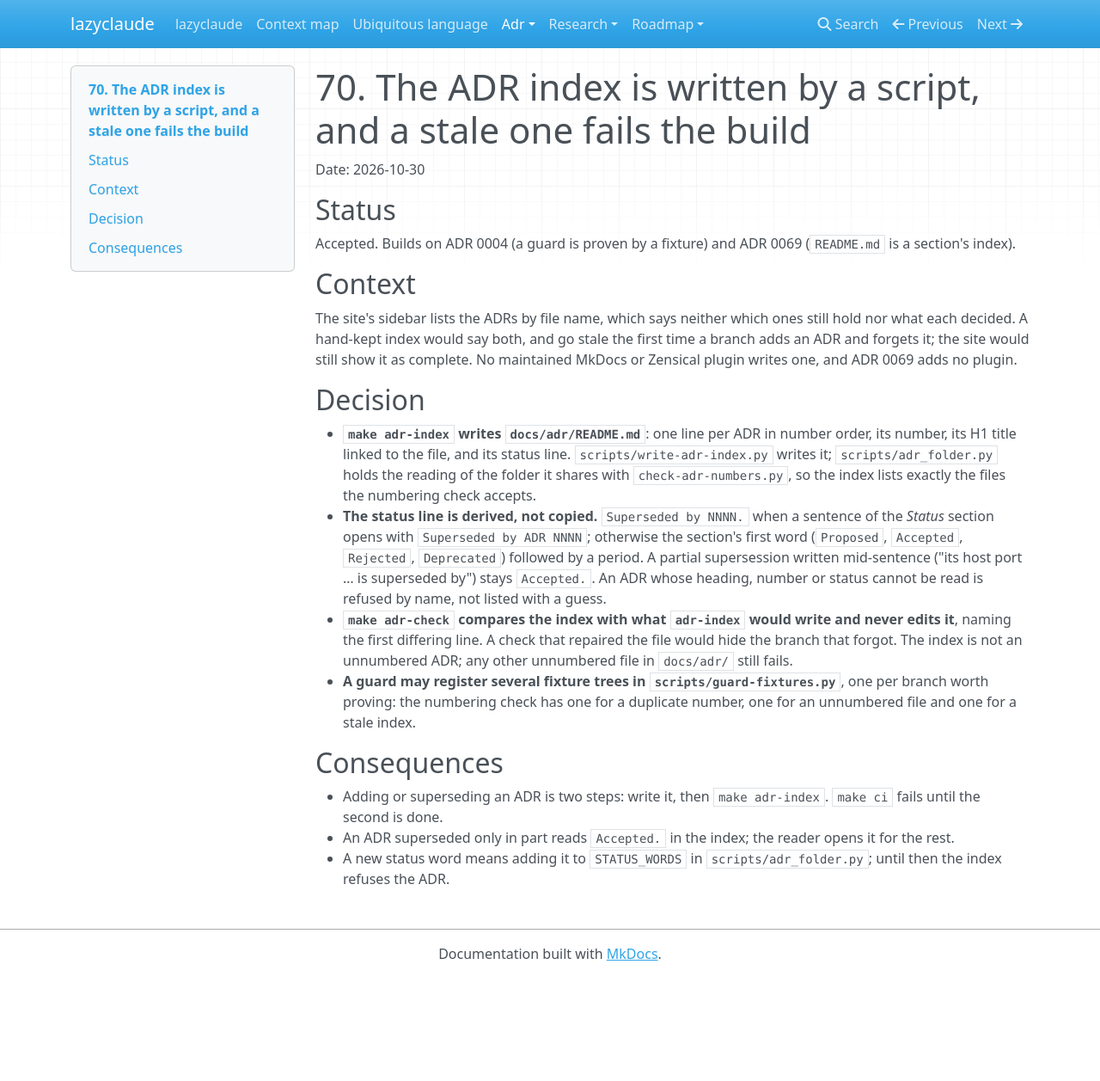
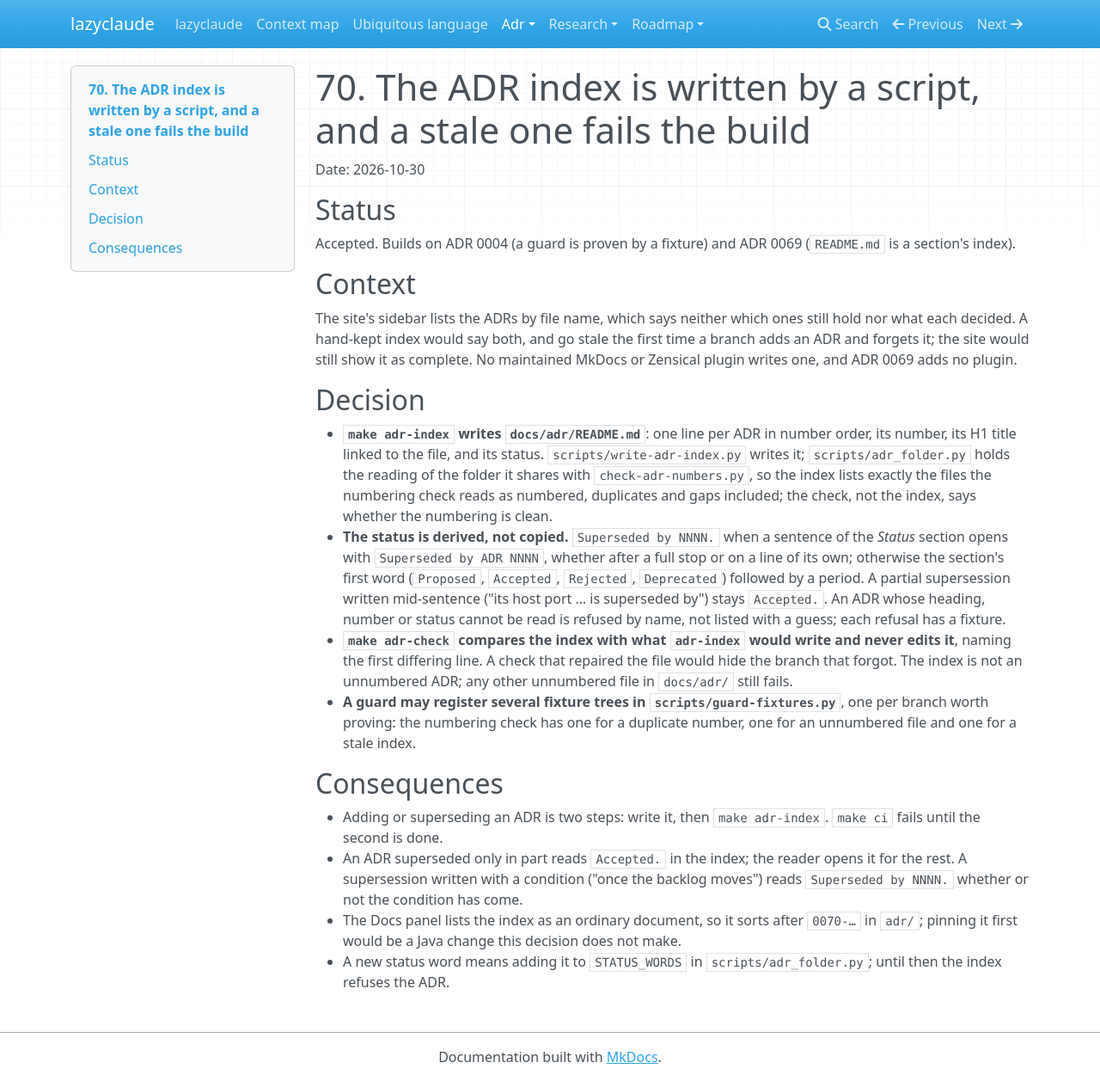
Before and after one commit to maxenceng/lazyclaude, an MkDocs documentation site: the page built from docs/adr/0070-the-adr-index-is-written-by-a-script-and-a-stale-one-fails-the-build.md, in a window 1280 px wide and 1257 px high. Shown: the whole window at 86% size. Built offline with MkDocs 1.6.1, drawn with Linux system fonts in a browser that asks for light colours; nearby versions of some CDN libraries.

Commit message:
The ADR index reads a supersession on its own line, and every refusal has a fixture
A status of `Accepted` followed by a `Superseded by ADR NNNN` line was listed as
Accepted, and the check agreed with it. The harness now refuses a guard registered with
no fixture tree, a missing final newline is named in the stale message, and the
heading, status and status-word refusals each trip a fixture.

Co-Authored-By: Claude Opus 5.5 <noreply@anthropic.com>

```diff
--- a/docs/adr/0070-the-adr-index-is-written-by-a-script-and-a-stale-one-fails-the-build.md
+++ b/docs/adr/0070-the-adr-index-is-written-by-a-script-and-a-stale-one-fails-the-build.md
@@ -15,12 +15,14 @@ show it as complete. No maintained MkDocs or Zensical plugin writes one, and ADR
 ## Decision
 
 - **`make adr-index` writes `docs/adr/README.md`**: one line per ADR in number order, its number, its H1 title linked to
-  the file, and its status line. `scripts/write-adr-index.py` writes it; `scripts/adr_folder.py` holds the reading of the
-  folder it shares with `check-adr-numbers.py`, so the index lists exactly the files the numbering check accepts.
-- **The status line is derived, not copied.** `Superseded by NNNN.` when a sentence of the *Status* section opens with
-  `Superseded by ADR NNNN`; otherwise the section's first word (`Proposed`, `Accepted`, `Rejected`, `Deprecated`)
+  the file, and its status. `scripts/write-adr-index.py` writes it; `scripts/adr_folder.py` holds the reading of the
+  folder it shares with `check-adr-numbers.py`, so the index lists exactly the files the numbering check reads as numbered, duplicates and gaps included;
+  the check, not the index, says whether the numbering is clean.
+- **The status is derived, not copied.** `Superseded by NNNN.` when a sentence of the *Status* section opens with
+  `Superseded by ADR NNNN`, whether after a full stop or on a line of its own; otherwise the section's first word (`Proposed`, `Accepted`, `Rejected`, `Deprecated`)
   followed by a period. A partial supersession written mid-sentence ("its host port … is superseded by") stays
-  `Accepted.`. An ADR whose heading, number or status cannot be read is refused by name, not listed with a guess.
+  `Accepted.`. An ADR whose heading, number or status cannot be read is refused by name, not listed with a guess; each refusal
+  has a fixture.
 - **`make adr-check` compares the index with what `adr-index` would write and never edits it**, naming the first
   differing line. A check that repaired the file would hide the branch that forgot. The index is not an unnumbered ADR;
   any other unnumbered file in `docs/adr/` still fails.
@@ -30,5 +32,8 @@ show it as complete. No maintained MkDocs or Zensical plugin writes one, and ADR
 ## Consequences
 
 - Adding or superseding an ADR is two steps: write it, then `make adr-index`. `make ci` fails until the second is done.
-- An ADR superseded only in part reads `Accepted.` in the index; the reader opens it for the rest.
+- An ADR superseded only in part reads `Accepted.` in the index; the reader opens it for the rest. A supersession
+  written with a condition ("once the backlog moves") reads `Superseded by NNNN.` whether or not the condition has come.
+- The Docs panel lists the index as an ordinary document, so it sorts after `0070-…` in `adr/`; pinning it first would
+  be a Java change this decision does not make.
 - A new status word means adding it to `STATUS_WORDS` in `scripts/adr_folder.py`; until then the index refuses the ADR.
```
Also changed, not shown: scripts/fixtures/adr-numbers-superseded/docs/adr/0001-first-decision.md (added, +21 -0 lines), scripts/fixtures/adr-numbers-superseded/docs/adr/0002-second-decision.md (added, +19 -0 lines), scripts/fixtures/adr-numbers-superseded/docs/adr/README.md (added, +6 -0 lines), scripts/fixtures/adr-numbers-unreadable/docs/adr/0001-heading-says-two.md (added, +19 -0 lines), scripts/fixtures/adr-numbers-unreadable/docs/adr/0002-no-status.md (added, +15 -0 lines), scripts/fixtures/adr-numbers-unreadable/docs/adr/0003-unknown-word.md (added, +19 -0 lines), scripts/fixtures/adr-numbers-unreadable/docs/adr/README.md (added, +3 -0 lines), 5 other files.
